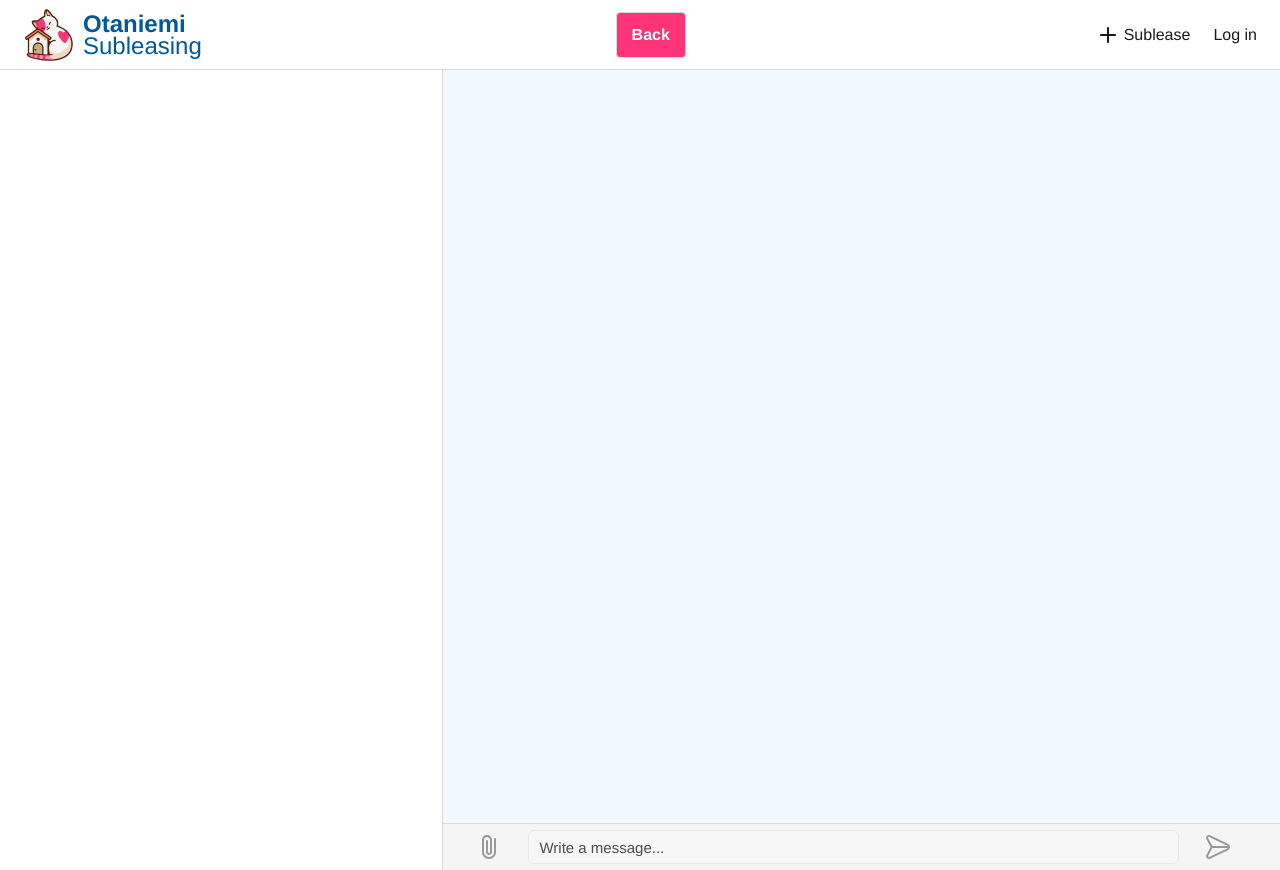
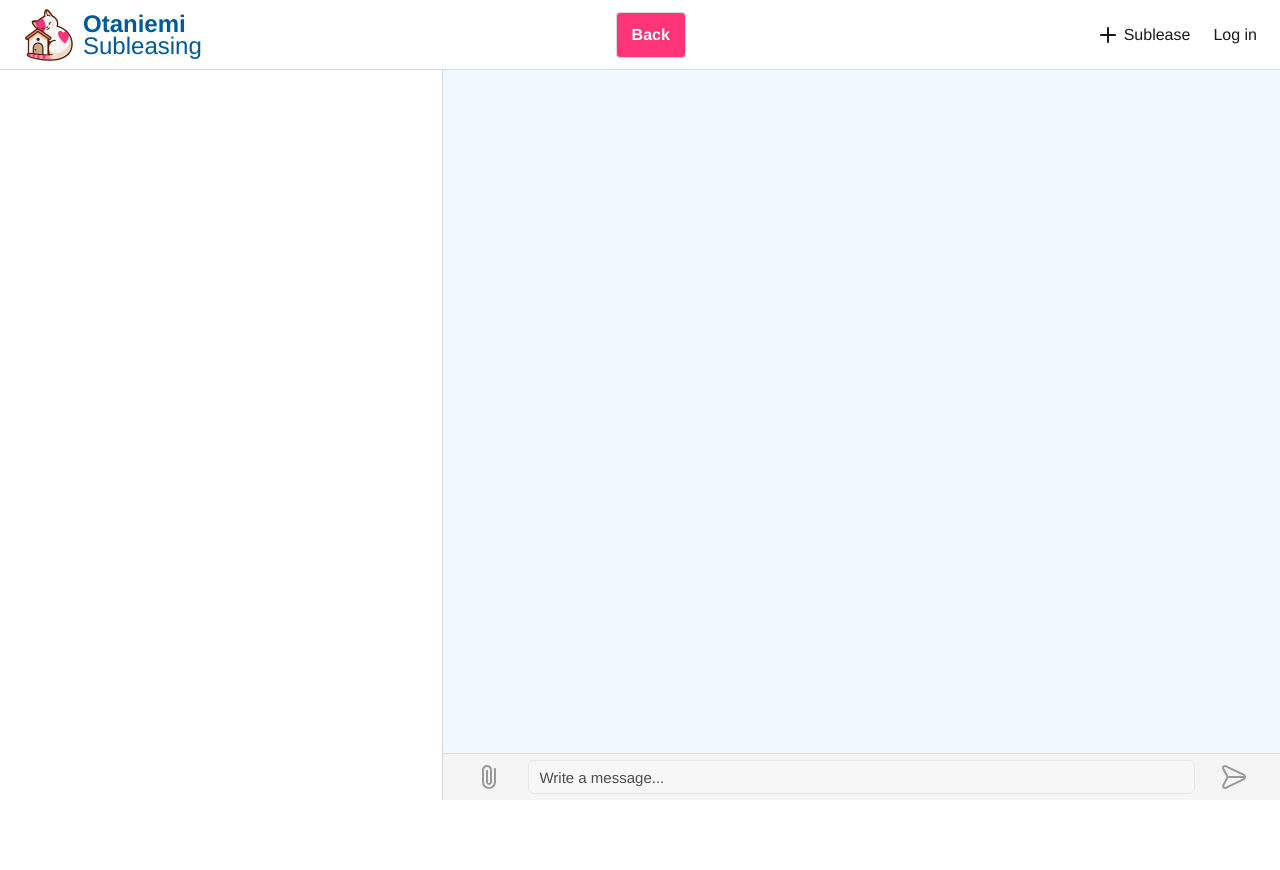
Before and after one commit to trongduc2206/Otaniemi-subleasing-FE, a React (Create React App) app: page /chat in a window 1280 px wide. After the commit the page ends 800 px from the top, so only its background shows below. Built offline with nearby package versions, Linux system fonts and the light colour scheme; the HTML template or start-up script is replaced by a standard one.

Commit message:
scrollbar fix!

```diff
--- a/src/App.js
+++ b/src/App.js
@@ -9,7 +9,7 @@ class App extends Component {
   render() {
     return (
       <>
-          <div className="Container">
+          <div className="container">
             <AppRouter />
           </div>
         {/* <Footer className="Footer" /> */}
--- a/src/Header.css
+++ b/src/Header.css
@@ -23,7 +23,7 @@ box-sizing: border-box;
 display: flex;
 border-bottom: 1px solid;
 border-color: #d9d9d9;
-height: 70px;
+flex: 0 0 70px;
 padding-left: 23px;
 padding-right: 23px;
 }
--- a/src/pages/chatPage.js
+++ b/src/pages/chatPage.js
@@ -110,7 +110,7 @@ const ChatSidebar = (props) => {
     };
 
     return (
-        <div>
+        <>
             {props.contacts.map((contact, index) => (
                 <ChatListElement
                 key={index}
@@ -120,7 +120,7 @@ const ChatSidebar = (props) => {
                 selected={index === selectedChat}
                 onSelect={() => handleChatSelect(index, contact)} />
             ))}
-        </div>
+        </>
     );
 };
 
@@ -161,6 +161,10 @@ class Chat extends Component {
             console.log(contacts)
             this.setState({username, contacts})
         }
+    }
+
+    componentDidUpdate() {
+        this.scrollToBottom()
     }
 
     onMessageReceived = (message) => {
@@ -243,14 +247,14 @@ class Chat extends Component {
                             sentTime={message.sentTime} />
                             :<></>
                         ))}
+                        <div style={{ float:"left", clear: "both" }}
+                        ref={(el) => { this.messagesEnd = el; }}>
+                        </div>
                     </div>
                     <div class="chatInputContainer">
                         <IconButton variant="attachment" />
                         <input class="messageInput" type="text" placeholder="Write a message..." name="messageText" onChange={this.handleChange}></input>
                         <IconButton variant="send" onSend={this.handleButtonClick}/>
-                        <div style={{ float:"left", clear: "both" }}
-                        ref={(el) => { this.messagesEnd = el; }}>
-                        </div>
                     </div>
                 </div>
             </div>
--- a/src/styles/app.css
+++ b/src/styles/app.css
@@ -17,3 +17,9 @@ body::-webkit-scrollbar-thumb:hover {
     background: #d2d2d2;
     border-radius: 10px;
 } */
+
+.container{
+    height: 100vh;
+    display: flex;
+    flex-direction: column;
+}
--- a/src/styles/chatPage.css
+++ b/src/styles/chatPage.css
@@ -2,12 +2,11 @@
 .chatPageMainContainer {
     display: flex;
     background-color: #f0f9ff;
+    height: 0;
+    flex: 1 1 0;
 }
 
 .sideBar {
-    position: sticky;
-    z-index: 1;
-    top: 70px;
     display: flex;
     flex-direction: column;
     justify-content: flex-start;
@@ -15,14 +14,14 @@
     width: 678px;
     background-color: #ffffff;
     border-right: 1px solid #d9d9d9;
+    overflow-y: auto;
 }
 
 .chatContainer {
     display: flex;
     flex-direction: column;
-    justify-content: flex-end;
+    /* justify-content: flex-end; */
     height: 100%;
-    min-height: 100vh;
     width: 100%;
 }
 
@@ -30,9 +29,10 @@
     height: 100%;
     display: flex;
     flex-direction: column;
-    justify-content: flex-end;
+    /* justify-content: flex-end; */
     padding-bottom: 10px;
     padding-top: 10px;
+    overflow-y: auto;
 }
 
 .chatInputContainer {
```
